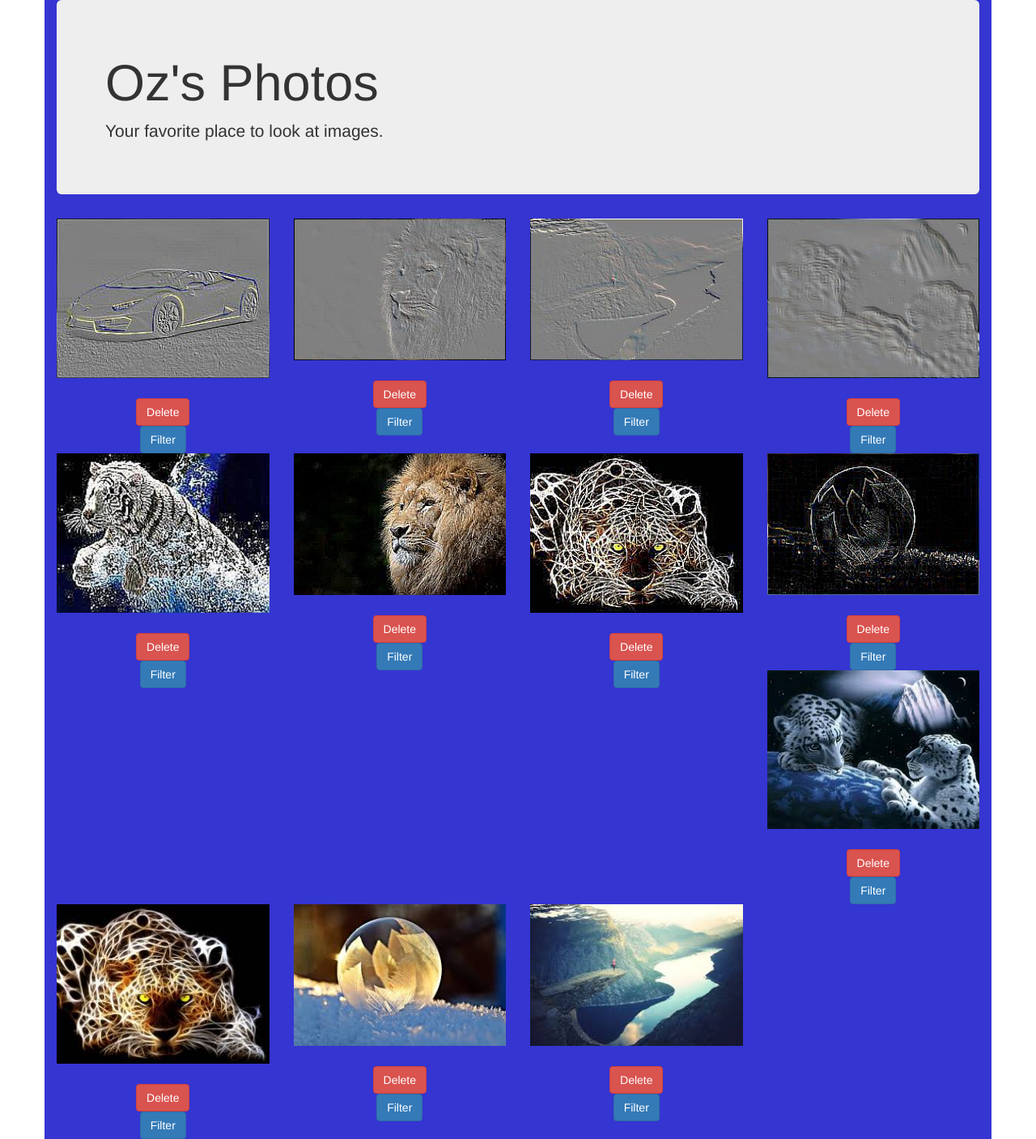
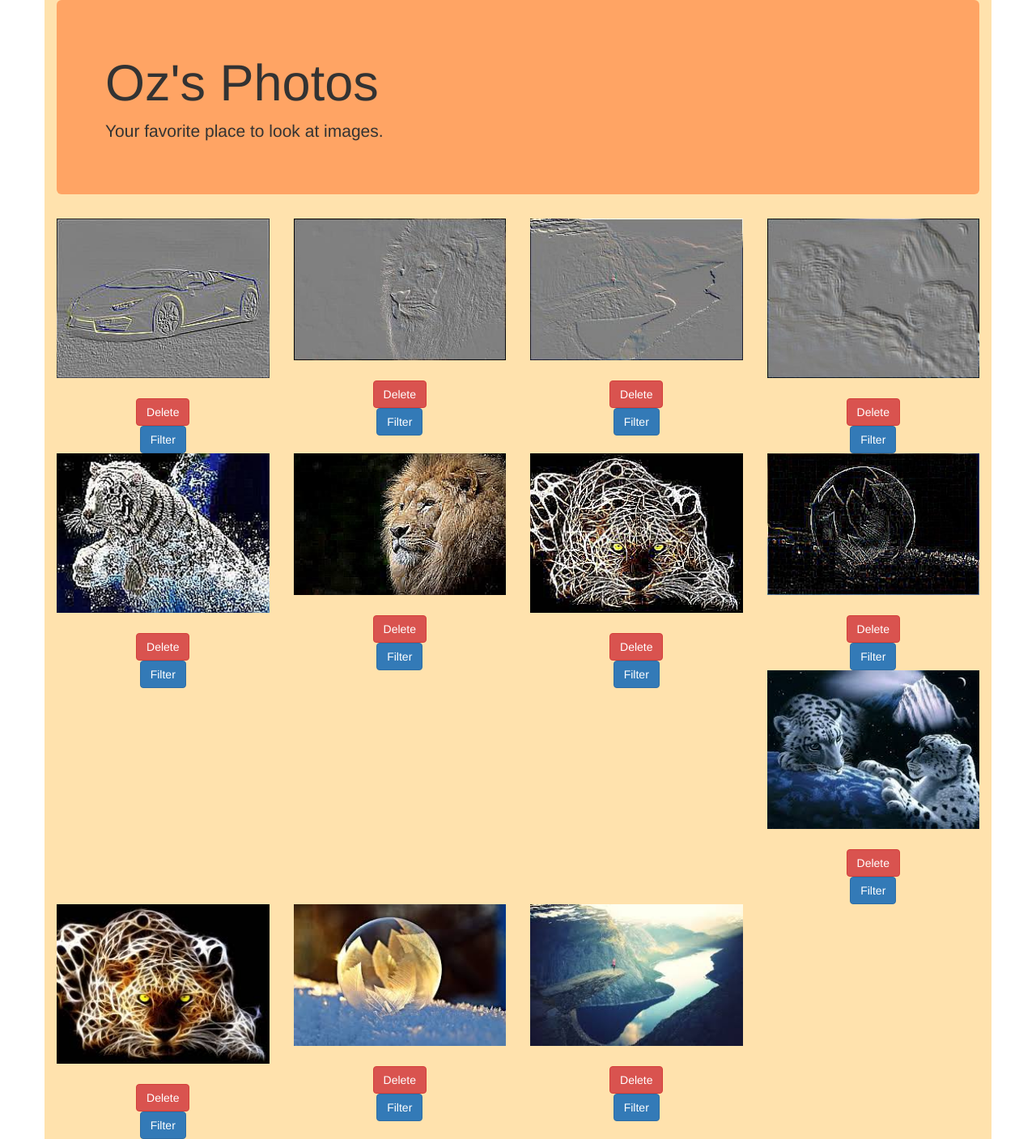
Before and after one commit to OQuinonez/Django-Instagram, a Django app: page /insta/feed/ in a window 1280 px wide. Shown: the whole page at 81% size. Run offline with Django 3.2, Linux system fonts and the light colour scheme; data comes from the database, SQL or seed files in the repository; some libraries are stand-ins or nearby versions.

Commit message:
Changed the background color of the class container

```diff
--- a/Instagram/static/Instagram/style/style.css
+++ b/Instagram/static/Instagram/style/style.css
@@ -1,5 +1,5 @@
 .container {
-    background-color: rgba(31, 31, 204, 0.898);
+    background-color: rgba(255, 223, 164, 0.898);
 }
 
 .img-div {
@@ -13,3 +13,7 @@ img {
     height: 120%;
     margin-bottom: 25px;
 }
+
+.jumbotron {
+    background-color: rgba(255, 164, 100, 1);
+}
```
